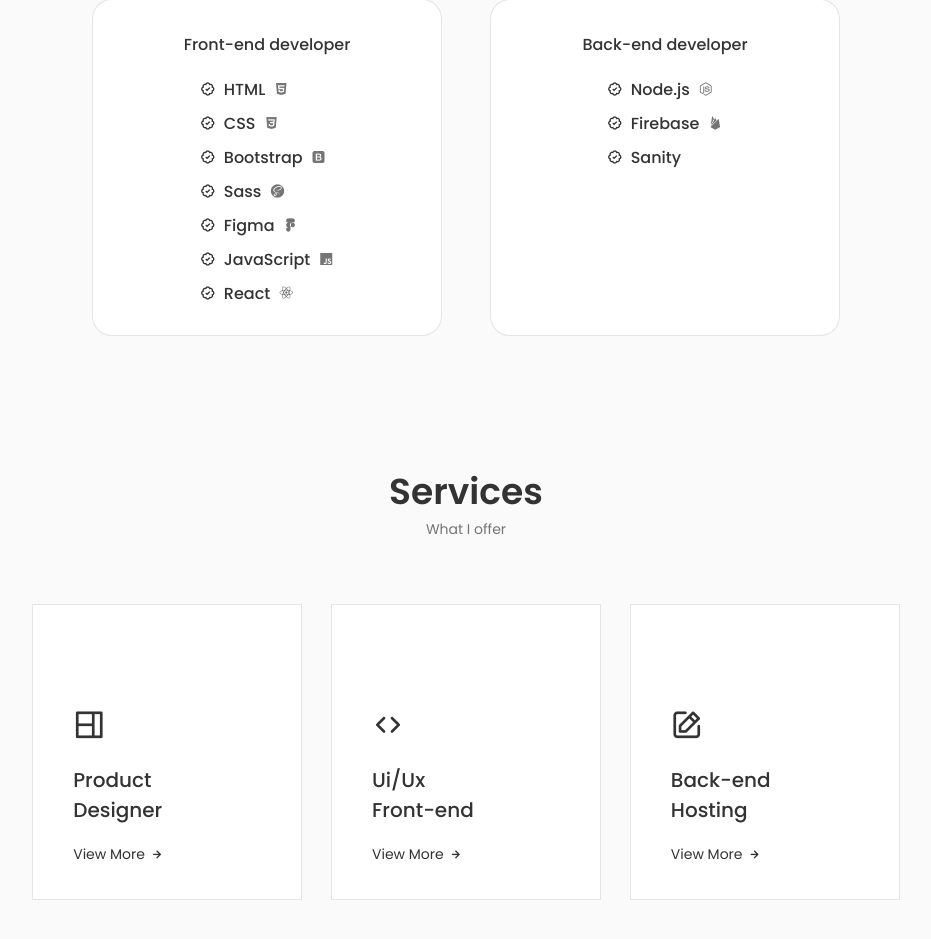
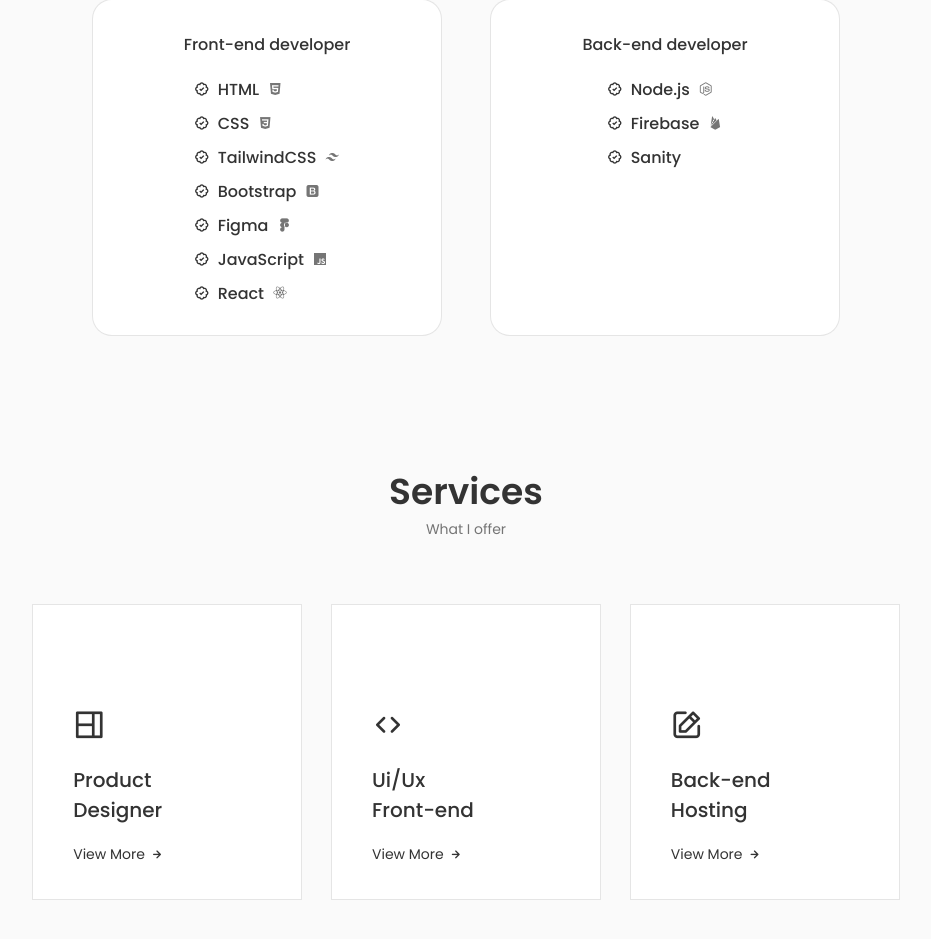
Before and after one commit to ionutdiaconescu/my_presentation, a React (Create React App) app: page / in a window 1280 px wide. Shown: the part 1699-2638 px from the top of the page, without its empty margins (174-1105 px from the left). Built offline with nearby package versions, Linux system fonts and the light colour scheme; a web font is replaced by a local one.

Commit message:
Change skills details

```diff
--- a/src/components/skills/Frontend.jsx
+++ b/src/components/skills/Frontend.jsx
@@ -26,17 +26,17 @@
           <div className="skills__data">
             <i class="bx bx-badge-check"></i>
             <div>
-              <h3 className="skills__name">Bootstrap</h3>
+              <h3 className="skills__name">TailwindCSS</h3>
             </div>
-            <i class="bx bxl-bootstrap"></i>
+            <i class="bx bxl-tailwind-css"></i>
           </div>
 
           <div className="skills__data">
             <i class="bx bx-badge-check"></i>
             <div>
-              <h3 className="skills__name">Sass</h3>
+              <h3 className="skills__name">Bootstrap</h3>
             </div>
-            <i class="bx bxl-sass"></i>
+            <i class="bx bxl-bootstrap"></i>
           </div>
           <div className="skills__data">
             <i class="bx bx-badge-check"></i>
```
